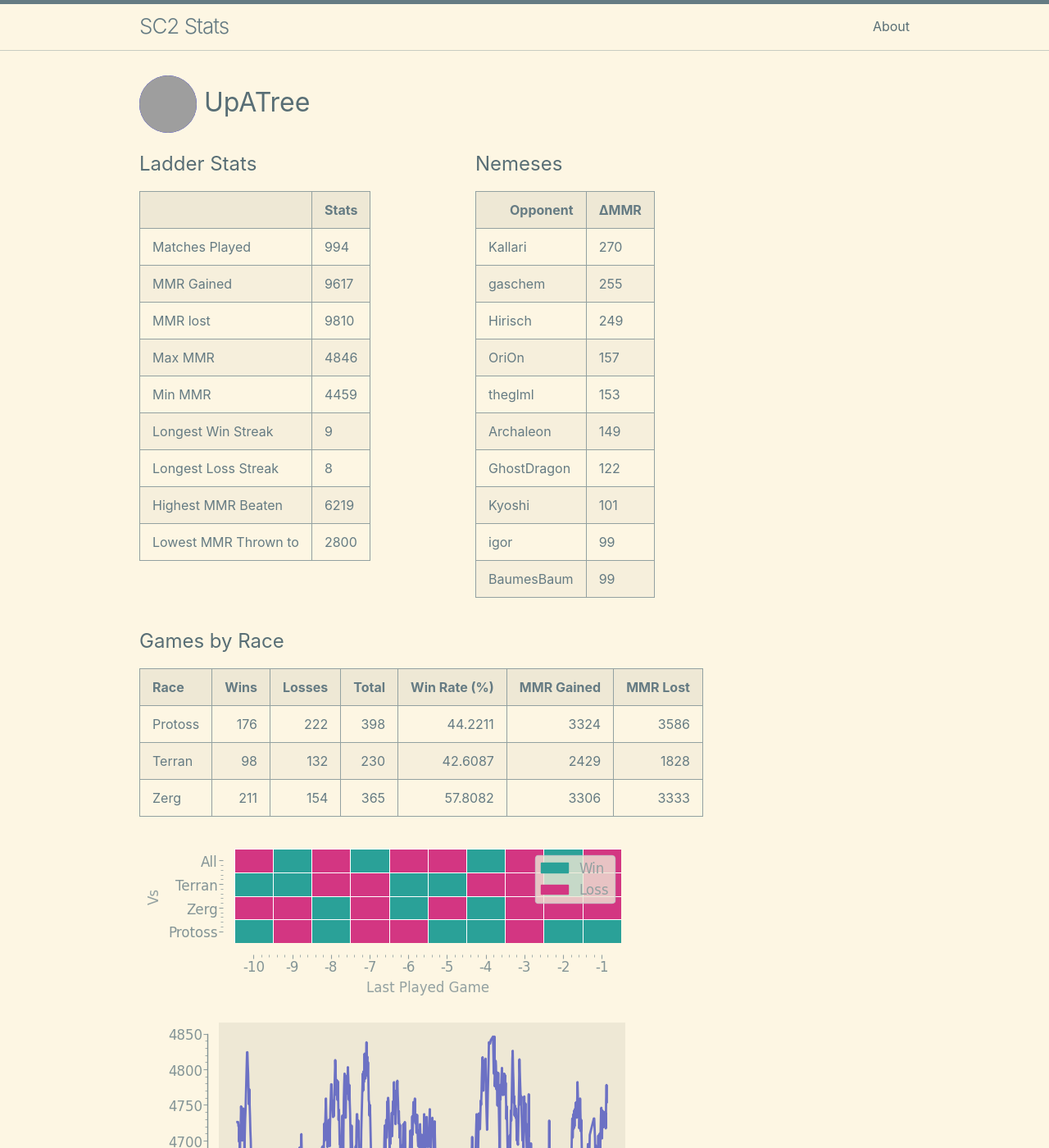
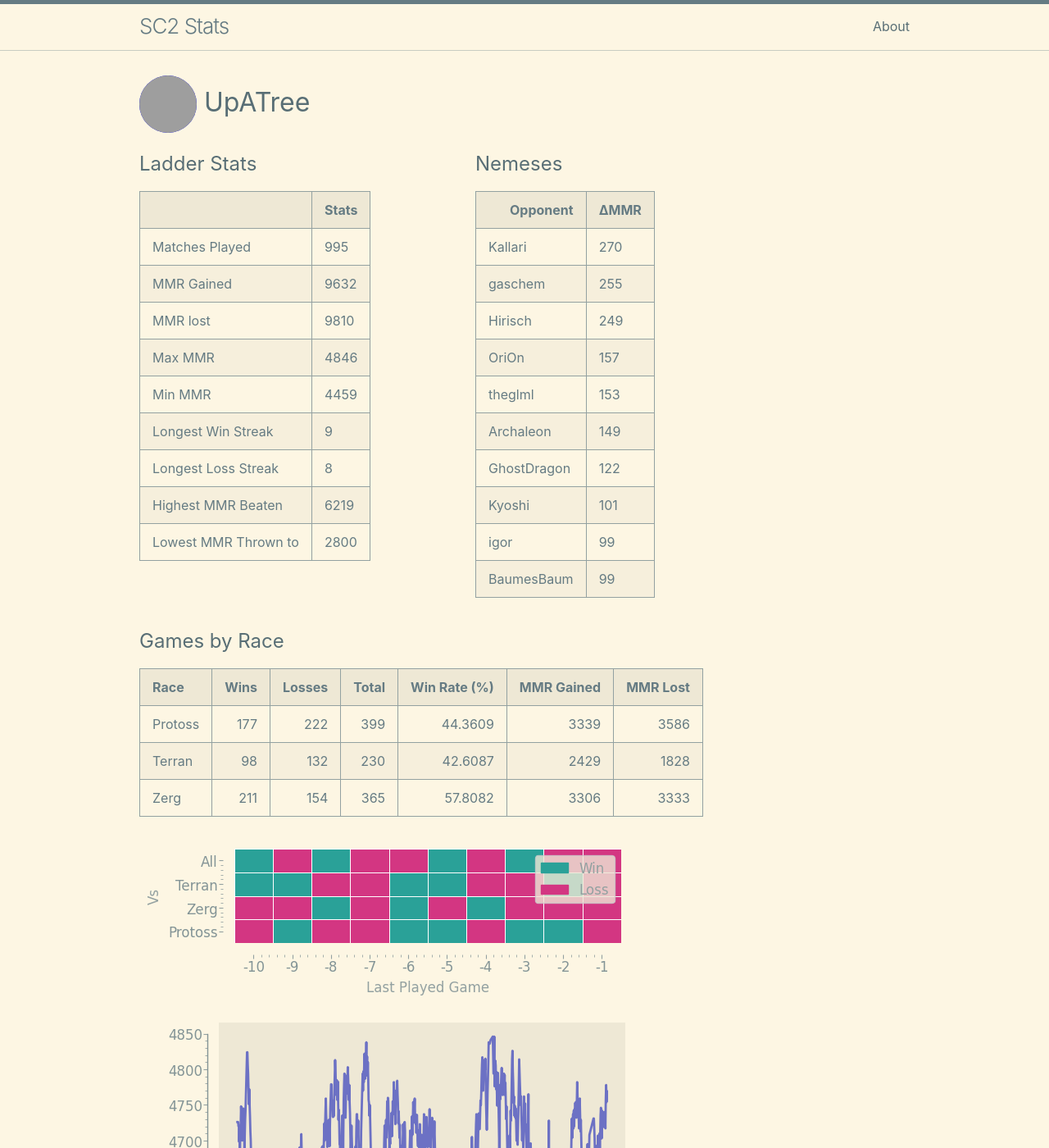
Before and after one commit to kylermurphy/UpATree, a Jekyll site: the page built from docs/index.md, in a window 1280 px wide and 1400 px high. Shown: the whole window at 82% size. Built offline with Jekyll 4.4.1, drawn with Linux system fonts in a browser that asks for light colours; grey boxes are pictures that could not be loaded.

Commit message:
running on push

```diff
--- a/docs/index.md
+++ b/docs/index.md
@@ -18,11 +18,11 @@ layout: home
   <tbody>
     <tr>
       <td>Matches Played</td>
-      <td>994</td>
+      <td>995</td>
     </tr>
     <tr>
       <td>MMR Gained</td>
-      <td>9617</td>
+      <td>9632</td>
     </tr>
     <tr>
       <td>MMR lost</td>
@@ -114,7 +114,7 @@ layout: home
 
 | Race    |   Wins |   Losses |   Total |   Win Rate (%) |   MMR Gained |   MMR Lost |
 |:--------|-------:|---------:|--------:|---------------:|-------------:|-----------:|
-| Protoss |    176 |      222 |     398 |        44.2211 |         3324 |       3586 |
+| Protoss |    177 |      222 |     399 |        44.3609 |         3339 |       3586 |
 | Terran  |     98 |      132 |     230 |        42.6087 |         2429 |       1828 |
 | Zerg    |    211 |      154 |     365 |        57.8082 |         3306 |       3333 |
 
--- a/log.txt
+++ b/log.txt
@@ -194,3 +194,4 @@ Writing a log file 2025-02-28 16:28:26.
 Writing a log file 2025-02-28 16:49:28.
 Writing a log file 2025-02-28 17:18:00.
 Writing a log file 2025-02-28 17:34:14.
+Writing a log file 2025-02-28 17:48:10.
```
Also changed, not shown: docs/assets/MMR.png, docs/assets/daily.png, docs/assets/gm_hist.png, docs/assets/r_wrt.png, 1 other file.
